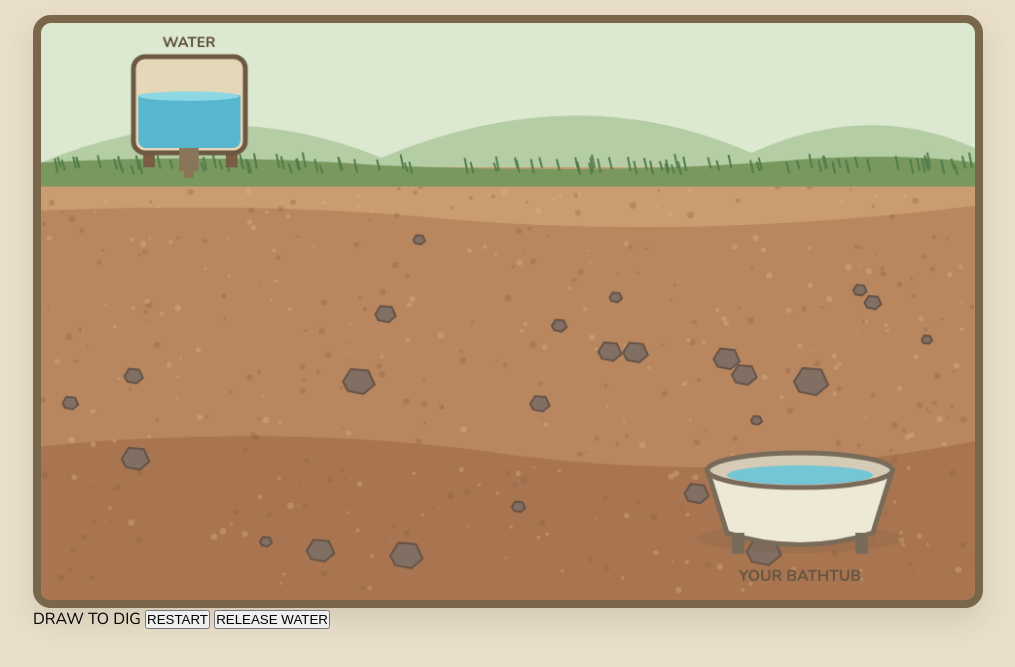
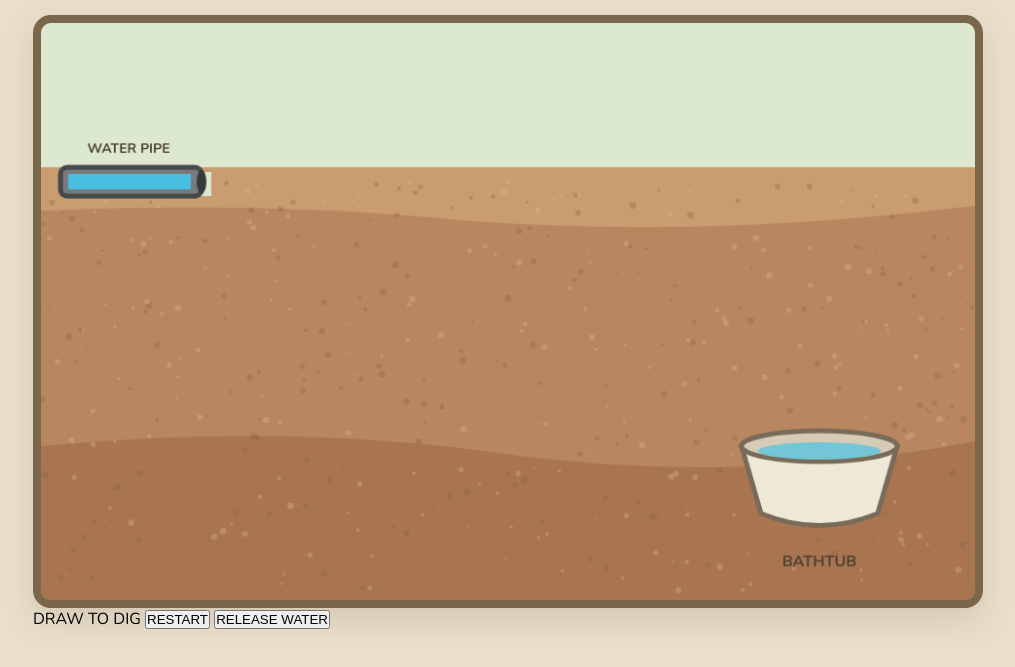
Before and after one commit to KartikeyaMishra-Ark/gimme-wotah, a plain HTML site: page index.html in a window 1280 px wide. Shown: the part 119-786 px from the top of the page, without its empty margins (132-1147 px from the left). Drawn offline with nearby package versions, Linux system fonts and the light colour scheme; animation ran at ten frames a second.

Commit message:
created basic background and working water flow and digging soil mechanic

```diff
--- a/game.js
+++ b/game.js
@@ -1,4 +1,3 @@
-
 const canvas = document.getElementById("gameCanvas");
 const ctx = canvas.getContext("2d");
 
@@ -9,12 +8,14 @@ canvas.width = WIDTH;
 canvas.height = HEIGHT;
 
 function update() {
+    updateWater();
 }
 
 function draw() {
     ctx.clearRect(0, 0, WIDTH, HEIGHT);
 
     drawWorld(ctx, WIDTH, HEIGHT);
+    drawWater(ctx);
 }
 
 function gameLoop() {
@@ -24,4 +25,17 @@ function gameLoop() {
     requestAnimationFrame(gameLoop);
 }
 
-gameLoop();
+function restartGame() {
+    resetDigging();
+    resetWater();
+}
+
+document.getElementById("startBtn").addEventListener("click", () => {
+    releaseWater();
+})
+
+document.getElementById("restartBtn").addEventListener("click", () => {
+    restartGame();
+})
+
+requestAnimationFrame(gameLoop);
--- /dev/null
+++ b/src/digging.js
@@ -0,0 +1,107 @@
+
+const digging = {
+    radius: 18,
+    isDrawing: false,
+    terrainCanvas: document.createElement("canvas"),
+    terrainCtx: null,
+    holes: [],
+    lastPoint: null
+};
+
+digging.terrainCanvas.width = WIDTH;
+digging.terrainCanvas.height = HEIGHT;
+digging.terrainCtx = digging.terrainCanvas.getContext("2d");
+
+function initializeTerrain() {
+    const t = digging.terrainCtx;
+
+    t.clearRect(0, 0, WIDTH, HEIGHT);
+
+    t.fillStyle = "#ffffff";
+    t.fillRect(0, 150, WIDTH, HEIGHT - 150);
+
+    t.globalCompositeOperation = "destination-out";
+    t.fillRect(145, 155, 30, 25);
+
+    t.globalCompositeOperation = "source-over";
+}
+
+function getCanvasPosition(event) {
+    const rect = canvas.getBoundingClientRect();
+
+    return {
+        x: (event.clientX - rect.left) * WIDTH / rect.width,
+        y: (event.clientY - rect.top) * HEIGHT / rect.height
+    };
+}
+
+function digAt(x, y) {
+    const t = digging.terrainCtx;
+
+    t.save();
+    t.globalCompositeOperation = "destination-out";
+    t.beginPath();
+    t.arc(x, y, digging.radius, 0, Math.PI * 2);
+    t.fill();
+    t.restore();
+}
+
+function startDigging(event) {
+    if (event.button !== 0) return;
+
+    event.preventDefault();
+
+    digging.isDrawing = true;
+    digging.lastPoint = getCanvasPosition(event);
+
+    digAt(digging.lastPoint.x, digging.lastPoint.y);
+
+    canvas.setPointerCapture(event.pointerId);
+}
+
+function continueDigging(event) {
+    if (!digging.isDrawing) return;
+
+    event.preventDefault();
+
+    const point = getCanvasPosition(event);
+
+    const dx = point.x - digging.lastPoint.x;
+    const dy = point.y - digging.lastPoint.y;
+
+    const distance = Math.hypot(dx, dy);
+    const spacing = digging.radius * 0.4;
+    const steps = Math.max(1, Math.ceil(distance / spacing));
+
+    for (let i = 1; i <= steps; i++) {
+        const t = i / steps;
+
+        digAt(
+            digging.lastPoint.x + dx * t,
+            digging.lastPoint.y + dy * t
+        );
+    }
+
+    digging.lastPoint = point;
+}
+
+function stopDigging() {
+    digging.isDrawing = false;
+    digging.lastPoint = null;
+}
+
+function drawDigging(ctx) {
+
+}
+
+function resetDigging() {
+    initializeTerrain();
+    stopDigging();
+}
+
+canvas.addEventListener("pointerdown", startDigging);
+canvas.addEventListener("pointermove", continueDigging);
+canvas.addEventListener("pointerup", stopDigging);
+canvas.addEventListener("pointercancel", stopDigging);
+
+initializeTerrain();
--- a/src/renderer.js
+++ b/src/renderer.js
@@ -1,7 +1,70 @@
-function drawWorld(ctx, width, height) {
-    // Background
+
+let soilArtCanvas = null;
+let soilRenderCanvas = null;
+
+function createRandom(seed) {
+    return function () {
+        seed = (seed * 16807) % 2147483647;
+        return (seed - 1) / 2147483646;
+    }
+}
+
+function initializeSoilArt() {
+    soilArtCanvas = document.createElement("canvas");
+    soilArtCanvas.width = WIDTH;
+    soilArtCanvas.height = HEIGHT;
+
+    soilRenderCanvas = document.createElement("canvas");
+    soilRenderCanvas.width = WIDTH;
+    soilRenderCanvas.height = HEIGHT;
+
+    const s = soilArtCanvas.getContext("2d");
+    const random = createRandom(12345);
+
+    s.fillStyle = "#c99d70";
+    s.fillRect(0, 150, WIDTH, HEIGHT - 150);
+
+    s.fillStyle = "#b9875f";
+    s.beginPath();
+    s.moveTo(0, 195);
+    s.quadraticCurveTo(240, 185, 430, 205);
+    s.quadraticCurveTo(680, 225, 960, 190);
+    s.lineTo(960, 600);
+    s.lineTo(0, 600);
+    s.closePath();
+    s.fill();
+
+    s.fillStyle = "#a87550";
+    s.beginPath();
+    s.moveTo(0, 440);
+    s.quadraticCurveTo(260, 415, 490, 450);
+    s.quadraticCurveTo(730, 480, 960, 435);
+    s.lineTo(960, 600);
+    s.lineTo(0, 600);
+    s.closePath();
+    s.fill();
+
+    for (let i = 0; i < 450; i++) {
+        const x = random() * WIDTH;
+        const y = 165 + random() * 425;
+        const radius = 1 + random() * 2.5;
+
+        s.fillStyle = random() > 0.5
+            ? "#8d6046"
+            : "#e0b88c";
+
+        s.globalAlpha = 0.35;
+        s.beginPath();
+        s.arc(x, y, radius, 0, Math.PI * 2);
+        s.fill();
+    }
+
+    s.globalAlpha = 1;
+}
+
+function drawBackground(ctx) {
     ctx.fillStyle = "#dce8d0";
-    ctx.fillRect(0, 0, width, height);
+    ctx.fillRect(0, 0, WIDTH, HEIGHT);
 
     // Distant hills
     ctx.fillStyle = "#b5cda5";
@@ -13,85 +76,8 @@ function drawWorld(ctx, width, height) {
     ctx.lineTo(960, 200);
     ctx.lineTo(0, 200);
     ctx.fill();
-
-    ctx.fillStyle = "#bd9368";
-    ctx.fillRect(0, 150, width, 450);
-
-    ctx.fillStyle = "#c99d70";
-    ctx.beginPath();
-    ctx.moveTo(0, 150);
-    ctx.lineTo(width, 150);
-    ctx.lineTo(width, 600);
-    ctx.lineTo(0, 600);
-    ctx.closePath();
-    ctx.fill();
-
-    ctx.fillStyle = "#b9875f";
-    ctx.beginPath();
-    ctx.moveTo(0, 195);
-    ctx.quadraticCurveTo(240, 185, 430, 205);
-    ctx.quadraticCurveTo(680, 225, 960, 190);
-    ctx.lineTo(960, 600);
-    ctx.lineTo(0, 600);
-    ctx.closePath();
-    ctx.fill();
-
-    ctx.fillStyle = "#a87550";
-    ctx.beginPath();
-    ctx.moveTo(0, 440);
-    ctx.quadraticCurveTo(260, 415, 490, 450);
-    ctx.quadraticCurveTo(730, 480, 960, 435);
-    ctx.lineTo(960, 600);
-    ctx.lineTo(0, 600);
-    ctx.closePath();
-    ctx.fill();
-
-    let seed = 12345;
-
-    function random() {
-        seed = (seed * 16807) % 2147483647;
-        return (seed - 1) / 2147483646;
-    }
-
-    for (let i = 0; i < 450; i++) {
-        const x = random() * width;
-        const y = 165 + random() * 425;
-        const radius = 1 + random() * 2.5;
-
-        ctx.fillStyle = random() > 0.5
-            ? "#8d6046"
-            : "#e0b88c";
-
-        ctx.globalAlpha = 0.35;
-
-        ctx.beginPath();
-        ctx.arc(x, y, radius, 0, Math.PI * 2);
-        ctx.fill();
-    }
-
-    ctx.globalAlpha = 1;
-
-    for (let i = 0; i < 24; i++) {
-        const x = 25 + random() * 910;
-        const y = 220 + random() * 340;
-        const size = 5 + random() * 13;
-
-        ctx.fillStyle = "#806f62";
-        ctx.strokeStyle = "#665448";
-        ctx.lineWidth = 2;
-
-        ctx.beginPath();
-        ctx.moveTo(x - size, y);
-        ctx.lineTo(x - size * 0.5, y - size * 0.8);
-        ctx.lineTo(x + size * 0.6, y - size * 0.7);
-        ctx.lineTo(x + size, y + size * 0.2);
-        ctx.lineTo(x + size * 0.3, y + size * 0.8);
-        ctx.lineTo(x - size * 0.7, y + size * 0.6);
-        ctx.closePath();
-        ctx.fill();
-        ctx.stroke();
-    }
-
+}
+function drawGrass(ctx) {
     ctx.fillStyle = "#78985d";
     ctx.beginPath();
     ctx.moveTo(0, 145);
@@ -103,11 +89,12 @@ function drawWorld(ctx, width, height) {
     ctx.closePath();
     ctx.fill();
 
+    const random = createRandom(54321);
     ctx.strokeStyle = "#527d4b";
     ctx.lineWidth = 2;
 
     for (let i = 0; i < 100; i++) {
-        const x = random() * width;
+        const x = random() * WIDTH;
         const y = 145 + random() * 8;
 
         ctx.beginPath();
@@ -115,88 +102,89 @@ function drawWorld(ctx, width, height) {
         ctx.lineTo(x - 3, y - 4 - random() * 7);
         ctx.stroke();
     }
+}
+
+function drawWorld(ctx, width, height) {
+    if (!soilArtCanvas) {
+        initializeSoilArt();
+    }
+
+    // Underground background
+    ctx.fillStyle = "#dce8d0";
+    ctx.fillRect(0, 0, WIDTH, HEIGHT);
+
+    // Prepare soil artwork
+    const soilCtx = soilRenderCanvas.getContext("2d");
+
+    soilCtx.clearRect(0, 0, WIDTH, HEIGHT);
+    soilCtx.drawImage(soilArtCanvas, 0, 0);
+
+    // Apply digging mask
+    soilCtx.globalCompositeOperation = "destination-in";
+    soilCtx.drawImage(digging.terrainCanvas, 0, 0);
+    soilCtx.globalCompositeOperation = "source-over";
+
+    // Render visible soil
+    ctx.drawImage(soilRenderCanvas, 0, 0);
 
     drawWaterSource(ctx);
     drawBathtub(ctx);
 }
 
 function drawWaterSource(ctx) {
-    ctx.fillStyle = "#795d42";
-    ctx.fillRect(105, 65, 12, 85);
-    ctx.fillRect(190, 65, 12, 85);
-
-    ctx.fillStyle = "#e5d8b8";
-    ctx.strokeStyle = "#6d5942";
+    // Underground pipe
+    ctx.fillStyle = "#777b7d";
+    ctx.strokeStyle = "#45494b";
     ctx.lineWidth = 5;
 
     ctx.beginPath();
-    ctx.roundRect(95, 35, 115, 100, 12);
+    ctx.roundRect(20, 150, 145, 30, 7);
     ctx.fill();
     ctx.stroke();
 
-    ctx.save();
+    // Water visible inside the pipe
+    ctx.fillStyle = "#48bfe0";
+    ctx.fillRect(28, 157, 126, 16);
+
+    // Pipe outlet
+    ctx.fillStyle = "#353b3d";
     ctx.beginPath();
-    ctx.roundRect(100, 40, 105, 90, 8);
-    ctx.clip();
-
-    ctx.fillStyle = "#58b6ce";
-    ctx.fillRect(100, 75, 105, 55);
-
-    ctx.fillStyle = "#8bd7e4";
-    ctx.beginPath();
-    ctx.ellipse(152, 76, 52, 5, 0, 0, Math.PI * 2);
+    ctx.ellipse(165, 165, 5, 12, 0, 0, Math.PI * 2);
     ctx.fill();
 
-    ctx.restore();
-
-    ctx.fillStyle = "#8b7558";
-    ctx.fillRect(142, 130, 20, 24);
-    ctx.fillRect(147, 145, 10, 16);
-
-    ctx.fillStyle = "#5b4937";
-    ctx.font = "bold 15px Nunito";
+    ctx.fillStyle = "#514332";
+    ctx.font = "bold 14px Nunito";
     ctx.textAlign = "center";
-    ctx.fillText("WATER", 152, 25);
+    ctx.fillText("WATER PIPE", 90, 135);
 }
 
 function drawBathtub(ctx) {
-    ctx.fillStyle = "#795d42";
-    ctx.globalAlpha = 0.2;
-    ctx.beginPath();
-    ctx.ellipse(780, 536, 105, 15, 0, 0, Math.PI * 2);
-    ctx.fill();
-    ctx.globalAlpha = 1;
-
     ctx.fillStyle = "#eee8d6";
     ctx.strokeStyle = "#786b59";
     ctx.lineWidth = 5;
 
     ctx.beginPath();
-    ctx.moveTo(685, 465);
-    ctx.lineTo(705, 530);
-    ctx.quadraticCurveTo(780, 555, 855, 530);
-    ctx.lineTo(875, 465);
+    ctx.moveTo(720, 440);
+    ctx.lineTo(740, 510);
+    ctx.quadraticCurveTo(800, 535, 860, 510);
+    ctx.lineTo(880, 440);
     ctx.closePath();
     ctx.fill();
     ctx.stroke();
 
     ctx.fillStyle = "#d5cbb7";
     ctx.beginPath();
-    ctx.ellipse(780, 465, 95, 18, 0, 0, Math.PI * 2);
+    ctx.ellipse(800, 440, 80, 16, 0, 0, Math.PI * 2);
     ctx.fill();
     ctx.stroke();
 
     ctx.fillStyle = "#72c6d6";
     ctx.beginPath();
-    ctx.ellipse(780, 470, 75, 10, 0, 0, Math.PI * 2);
+    ctx.ellipse(800, 445, 63, 9, 0, 0, Math.PI * 2);
     ctx.fill();
 
-    ctx.fillStyle = "#786b59";
-    ctx.fillRect(710, 530, 13, 22);
-    ctx.fillRect(837, 530, 13, 22);
-
-    ctx.fillStyle = "#655443";
+    ctx.fillStyle = "#514332";
     ctx.font = "bold 16px Nunito";
     ctx.textAlign = "center";
-    ctx.fillText("YOUR BATHTUB", 780, 580);
+    ctx.fillText("BATHTUB", 800, 565);
 }
--- /dev/null
+++ b/src/water.js
@@ -0,0 +1,158 @@
+
+const water = {
+    particles: [],
+    spawnTimer: 0,
+    maxParticles: 180,
+    released: false,
+    collected: 0
+};
+
+function releaseWater() {
+    water.released = true;
+}
+
+function resetWater() {
+    water.particles = [];
+    water.spawnTimer = 0;
+    water.released = false;
+    water.collected = 0;
+}
+
+function isSolidAt(x, y, pixels) {
+    const samples = [
+        [x, y],
+        [x - 2, y],
+        [x + 2, y],
+        [x, y - 2],
+        [x, y + 2]
+    ];
+
+    for (const [sampleX, sampleY] of samples) {
+        const px = Math.floor(sampleX);
+        const py = Math.floor(sampleY);
+
+        if (px < 0 || px >= WIDTH || py < 0 || py >= HEIGHT) {
+            return true;
+        }
+
+        const index = (py * WIDTH + px) * 4;
+
+        if (pixels[index + 3] > 0) {
+            return true;
+        }
+    }
+
+    return false;
+}
+
+function isInsideBathtub(x, y) {
+    return (
+        x >= 725 &&
+        x <= 875 &&
+        y >= 440 &&
+        y <= 505
+    );
+}
+
+function updateWater() {
+    const terrain = digging.terrainCtx.getImageData(
+        0, 0, WIDTH, HEIGHT
+    );
+
+    const pixels = terrain.data;
+
+    if (water.released) {
+        water.spawnTimer++;
+
+        if (
+            water.spawnTimer >= 3 &&
+            water.particles.length < water.maxParticles
+        ) {
+            water.spawnTimer = 0;
+
+            water.particles.push({
+                x: 165 + Math.random() * 3,
+                y: 165,
+                vx: 0,
+                vy: 1.2 + Math.random(),
+                radius: 3
+            })
+        }
+    }
+
+    for (let i = water.particles.length - 1; i >= 0; i--) {
+        const particle = water.particles[i];
+
+        particle.vy = Math.min(particle.vy + 0.16, 3.5);
+
+        const nextX = particle.x + particle.vx;
+        const nextY = particle.y + particle.vy;
+
+        if (isInsideBathtub(nextX, nextY)) {
+            water.collected++;
+            water.particles.splice(i, 1);
+            continue;
+        }
+
+        if (!isSolidAt(nextX, nextY, pixels)) {
+            particle.x = nextX;
+            particle.y = nextY;
+            continue;
+        }
+
+        const directions = Math.random() > 0.5
+            ? [-1, 1]
+            : [1, -1];
+
+        let moved = false;
+
+        for (const direction of directions) {
+            const sideX = particle.x + direction * 3;
+            const sideY = particle.y + 2;
+
+            if (!isSolidAt(sideX, sideY, pixels)) {
+                particle.x = sideX;
+                particle.y = sideY;
+                particle.vy = 0.5;
+                particle.vx = direction * 0.3;
+                moved = true;
+                break;
+            }
+        }
+
+        if (moved) continue;
+
+        for (const direction of directions) {
+            const sideX = particle.x + direction * 3;
+
+            if (!isSolidAt(sideX, particle.y, pixels)) {
+                particle.x = sideX;
+                particle.vx = direction * 0.3;
+                particle.vy = 0;
+                moved = true;
+                break;
+            }
+        }
+
+        if (!moved) {
+            particle.vx = 0;
+            particle.vy = 0;
+        }
+    }
+}
+
+function drawWater(ctx) {
+    ctx.fillStyle = "#48bfe0";
+
+    for (const particle of water.particles) {
+        ctx.beginPath();
+        ctx.arc(
+            particle.x,
+            particle.y,
+            particle.radius,
+            0,
+            Math.PI * 2
+        )
+        ctx.fill();
+    }
+}
```
Also changed, not shown: index.html (+3 -3 lines), 1 other file.
